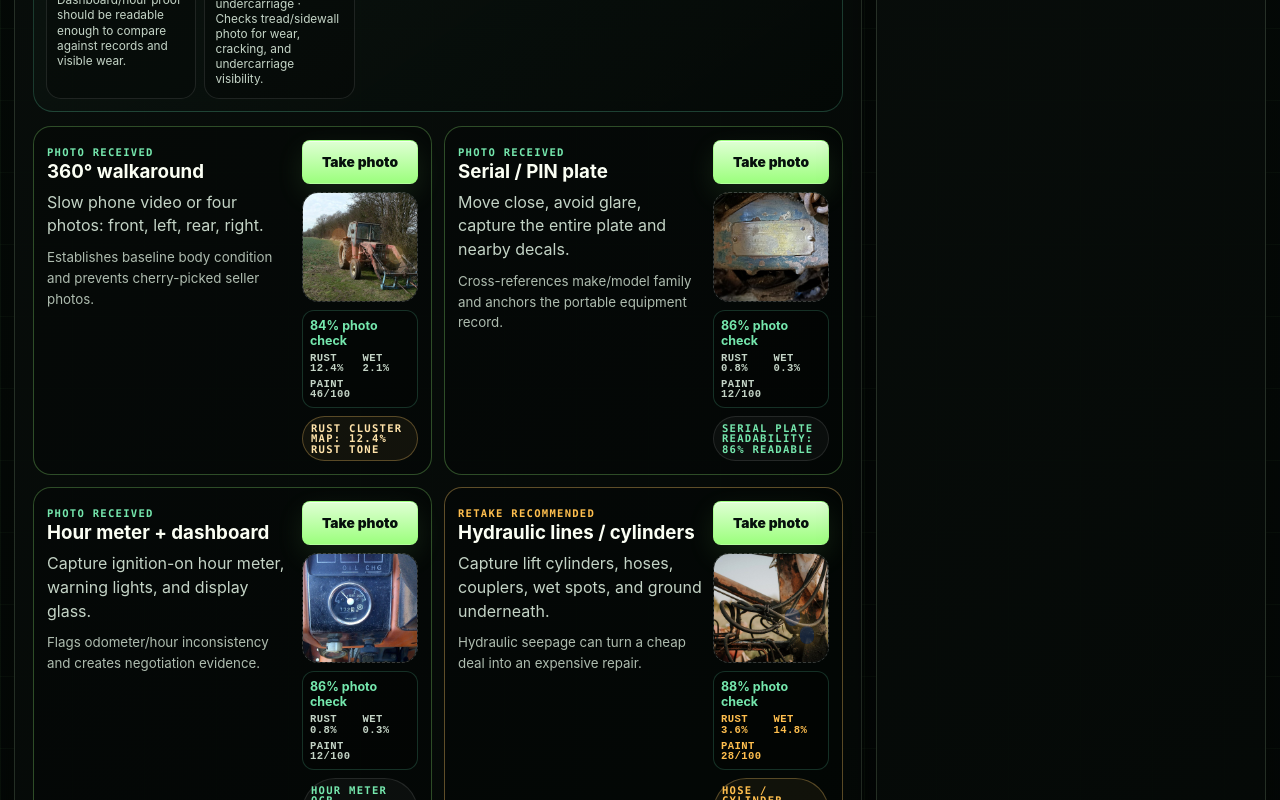
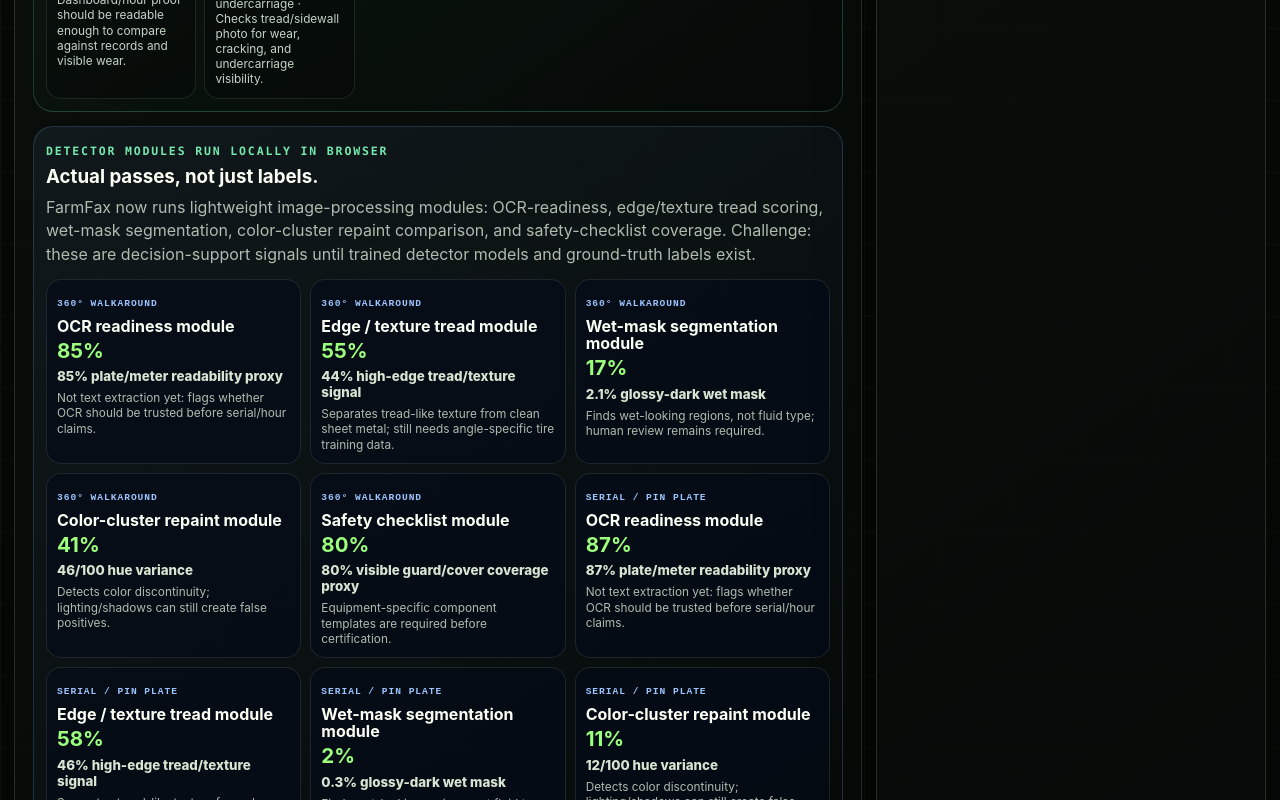
Before and after one commit to primetimeindy/farmfax, a React (Vite) app: page / in a window 1280 px wide. Shown: the part 2780-3580 px from the top of the page. Built offline with nearby package versions, Linux system fonts and the light colour scheme.

Commit message:
feat: add local detector modules

```diff
--- a/src/App.css
+++ b/src/App.css
@@ -164,6 +164,16 @@
 .slot-detector-chips span { display:block; border:1px solid rgba(255,255,255,.10); border-radius:999px; padding:6px 8px; color:#d7e4d1; background:rgba(255,255,255,.035); font:900 .62rem/1.15 ui-monospace, monospace; text-transform:uppercase; letter-spacing:.035em; }
 .slot-detector-chips span.review { color:#ffe3aa; border-color:rgba(255,202,103,.30); background:rgba(255,202,103,.06); }
 .slot-detector-chips span.missing { color:#ffd0c9; border-color:rgba(255,107,98,.30); background:rgba(255,107,98,.06); }
+.detector-module-report { margin:12px 0 16px; border:1px solid rgba(127,180,255,.22); border-radius:20px; padding:12px; background:linear-gradient(145deg, rgba(127,180,255,.07), rgba(0,0,0,.20)); }
+.detector-module-report h3 { margin:6px 0 8px; }
+.detector-module-report p { margin:0 0 12px; color:var(--muted); }
+.module-grid { display:grid; grid-template-columns:repeat(auto-fit,minmax(190px,1fr)); gap:9px; }
+.module-grid article { border:1px solid rgba(255,255,255,.10); border-radius:15px; padding:10px; background:rgba(5,12,24,.72); }
+.module-grid article span { color:#9cc4ff; font:1000 .6rem/1 ui-monospace, monospace; letter-spacing:.10em; text-transform:uppercase; }
+.module-grid article b { display:block; margin:8px 0 6px; line-height:1.08; }
+.module-grid article strong { display:block; color:var(--green); font-size:1.28rem; line-height:1; }
+.module-grid article small { display:block; margin-top:7px; color:#d7e4d1; font-weight:850; }
+.module-grid article em { display:block; margin-top:7px; color:var(--muted); font-style:normal; font-size:.74rem; line-height:1.28; }
 .post-scan-decision { margin-top:14px; display:grid; grid-template-columns:minmax(0,1fr) minmax(360px,.78fr); gap:14px; }
 .decision-card, .report-preview-card { border:1px solid rgba(156,255,125,.18); border-radius:24px; padding:20px; background:linear-gradient(145deg, rgba(13,20,16,.96), rgba(2,6,4,.96)); box-shadow:var(--shadow); }
 .decision-card { background:radial-gradient(circle at 10% 0%, rgba(255,191,78,.16), transparent 38%), linear-gradient(145deg, rgba(20,23,14,.96), rgba(4,6,3,.96)); }
--- a/src/App.tsx
+++ b/src/App.tsx
@@ -10,13 +10,27 @@
 
 type AnalysisCell = { x: number; y: number; kind: 'rust' | 'wet' | 'paint' }
 
+type DetectorModuleResult = {
+  name: string
+  score: number
+  output: string
+  challenge: string
+}
+
 type ImageAnalysis = {
   rustPct: number
   wetPct: number
   paintVariance: number
+  edgeDensity?: number
+  textureScore?: number
+  ocrReadiness?: number
+  wetMaskPct?: number
+  colorClusterScore?: number
+  safetyChecklistScore?: number
   confidence: number
   cells: AnalysisCell[]
   summary: string
+  detectorModules?: DetectorModuleResult[]
 }
 
 type VideoFrameAnalysis = {
@@ -219,6 +233,23 @@
   return status === 'missing' ? 3 : status === 'review' ? 2 : 1
 }
 
+function modulesForAnalysis(analysis: ImageAnalysis): DetectorModuleResult[] {
+  if (analysis.detectorModules?.length) return analysis.detectorModules
+  const edgeDensity = analysis.edgeDensity ?? Math.min(100, Math.round((analysis.confidence - 35) * 0.9))
+  const ocrReadiness = analysis.ocrReadiness ?? Math.min(96, Math.max(18, Math.round(analysis.confidence * 0.85 + edgeDensity * 0.3)))
+  const textureScore = analysis.textureScore ?? Math.min(100, Math.round(edgeDensity * 1.25))
+  const wetMaskPct = analysis.wetMaskPct ?? Math.round(analysis.wetPct * 10) / 10
+  const colorClusterScore = analysis.colorClusterScore ?? Math.min(100, Math.round(analysis.paintVariance * 0.9))
+  const safetyChecklistScore = analysis.safetyChecklistScore ?? Math.min(100, Math.max(20, Math.round(62 + edgeDensity * 0.45 - analysis.wetPct)))
+  return [
+    { name: 'OCR readiness module', score: ocrReadiness, output: `${ocrReadiness}% plate/meter readability proxy`, challenge: 'Not text extraction yet: flags whether OCR should be trusted before serial/hour claims.' },
+    { name: 'Edge / texture tread module', score: textureScore, output: `${edgeDensity}% high-edge tread/texture signal`, challenge: 'Separates tread-like texture from clean sheet metal; still needs angle-specific tire training data.' },
+    { name: 'Wet-mask segmentation module', score: Math.min(100, Math.round(wetMaskPct * 6 + analysis.wetPct * 2)), output: `${wetMaskPct}% glossy-dark wet mask`, challenge: 'Finds wet-looking regions, not fluid type; human review remains required.' },
+    { name: 'Color-cluster repaint module', score: colorClusterScore, output: `${analysis.paintVariance}/100 hue variance`, challenge: 'Detects color discontinuity; lighting/shadows can still create false positives.' },
+    { name: 'Safety checklist module', score: safetyChecklistScore, output: `${safetyChecklistScore}% visible guard/cover coverage proxy`, challenge: 'Equipment-specific component templates are required before certification.' },
+  ]
+}
+
 function clampScore(value: number) {
   return Math.max(0, Math.min(100, Math.round(value)))
 }
@@ -319,6 +350,24 @@
   return { h, s, v: max }
 }
 
+function emptyAnalysis(summary: string): ImageAnalysis {
+  return {
+    rustPct: 0,
+    wetPct: 0,
+    paintVariance: 0,
+    edgeDensity: 0,
+    textureScore: 0,
+    ocrReadiness: 0,
+    wetMaskPct: 0,
+    colorClusterScore: 0,
+    safetyChecklistScore: 0,
+    confidence: 0,
+    cells: [],
+    summary,
+    detectorModules: [],
+  }
+}
+
 function analyzeImageHeuristics(imageSrc: string): Promise<ImageAnalysis> {
   return new Promise((resolve) => {
     const image = new Image()
@@ -330,7 +379,7 @@
       canvas.height = height
       const ctx = canvas.getContext('2d', { willReadFrequently: true })
       if (!ctx) {
-        resolve({ rustPct: 0, wetPct: 0, paintVariance: 0, confidence: 0, cells: [], summary: 'analysis unavailable' })
+        resolve(emptyAnalysis('analysis unavailable'))
         return
       }
       ctx.drawImage(image, 0, 0, width, height)
@@ -338,6 +387,9 @@
       let rust = 0
       let wet = 0
       let saturated = 0
+      let edgeHits = 0
+      let textureEnergy = 0
+      let darkGlossyCluster = 0
       const hueByCell = new Map<string, number[]>()
       const flagged = new Map<string, AnalysisCell>()
       const cols = 8
@@ -345,7 +397,18 @@
       for (let y = 0; y < height; y += 2) {
         for (let x = 0; x < width; x += 2) {
           const idx = (y * width + x) * 4
-          const { h, s, v } = rgbToHsv(data[idx], data[idx + 1], data[idx + 2])
+          const r = data[idx]
+          const g = data[idx + 1]
+          const b = data[idx + 2]
+          const { h, s, v } = rgbToHsv(r, g, b)
+          const rightIdx = (y * width + Math.min(width - 1, x + 2)) * 4
+          const downIdx = (Math.min(height - 1, y + 2) * width + x) * 4
+          const lum = r * 0.299 + g * 0.587 + b * 0.114
+          const lumRight = data[rightIdx] * 0.299 + data[rightIdx + 1] * 0.587 + data[rightIdx + 2] * 0.114
+          const lumDown = data[downIdx] * 0.299 + data[downIdx + 1] * 0.587 + data[downIdx + 2] * 0.114
+          const gradient = Math.abs(lum - lumRight) + Math.abs(lum - lumDown)
+          textureEnergy += gradient
+          if (gradient > 52) edgeHits += 1
           const cellX = Math.min(cols - 1, Math.floor((x / width) * cols))
           const cellY = Math.min(rows - 1, Math.floor((y / height) * rows))
           const cellKey = `${cellX}-${cellY}`
@@ -357,6 +420,7 @@
           }
           if (isWet) {
             wet += 1
+            if (gradient > 38) darkGlossyCluster += 1
             flagged.set(`${cellKey}-wet`, { x: cellX, y: cellY, kind: 'wet' })
           }
           if (s > 0.25 && v > 0.22) {
@@ -385,15 +449,29 @@
       }
       const rustPct = Math.round((rust / sampleCount) * 1000) / 10
       const wetPct = Math.round((wet / sampleCount) * 1000) / 10
-      const confidence = Math.min(92, Math.max(35, Math.round(44 + rustPct * 1.5 + wetPct * 1.2 + paintVariance * 0.35)))
+      const edgeDensity = Math.round((edgeHits / sampleCount) * 1000) / 10
+      const textureScore = Math.min(100, Math.round((textureEnergy / sampleCount / 80) * 100))
+      const ocrReadiness = Math.min(96, Math.max(18, Math.round(38 + edgeDensity * 1.3 + (100 - paintVariance) * 0.22)))
+      const wetMaskPct = Math.round((darkGlossyCluster / sampleCount) * 1000) / 10
+      const colorClusterScore = Math.min(100, Math.round(paintVariance * 0.72 + cellMeans.length * 1.8))
+      const safetyChecklistScore = Math.min(100, Math.max(20, Math.round(52 + edgeDensity * 1.1 - wetPct * 0.7)))
+      const confidence = Math.min(94, Math.max(38, Math.round(42 + rustPct * 1.2 + wetPct + paintVariance * 0.25 + edgeDensity * 0.4)))
+      const detectorModules: DetectorModuleResult[] = [
+        { name: 'OCR readiness module', score: ocrReadiness, output: `${ocrReadiness}% plate/meter readability proxy`, challenge: 'Not text extraction yet: flags whether OCR should be trusted before serial/hour claims.' },
+        { name: 'Edge / texture tread module', score: textureScore, output: `${edgeDensity}% high-edge tread/texture signal`, challenge: 'Separates tread-like texture from clean sheet metal; still needs angle-specific tire training data.' },
+        { name: 'Wet-mask segmentation module', score: Math.min(100, Math.round(wetMaskPct * 6 + wetPct * 2)), output: `${wetMaskPct}% glossy-dark wet mask`, challenge: 'Finds wet-looking regions, not fluid type; human review remains required.' },
+        { name: 'Color-cluster repaint module', score: colorClusterScore, output: `${paintVariance}/100 hue variance`, challenge: 'Detects color discontinuity; lighting/shadows can still create false positives.' },
+        { name: 'Safety checklist module', score: safetyChecklistScore, output: `${safetyChecklistScore}% visible guard/cover coverage proxy`, challenge: 'Equipment-specific component templates are required before certification.' },
+      ]
       const summary = [
         rustPct > 2 ? `${rustPct}% rust-tone pixels` : 'low rust-tone signal',
         wetPct > 5 ? `${wetPct}% dark/wet signal` : 'low leak-tone signal',
         paintVariance > 30 ? `paint variance ${paintVariance}/100` : 'paint variance low',
+        `edge density ${edgeDensity}%`,
       ].join(' · ')
-      resolve({ rustPct, wetPct, paintVariance, confidence, cells: Array.from(flagged.values()).slice(0, 28), summary })
+      resolve({ rustPct, wetPct, paintVariance, edgeDensity, textureScore, ocrReadiness, wetMaskPct, colorClusterScore, safetyChecklistScore, confidence, cells: Array.from(flagged.values()).slice(0, 28), summary, detectorModules })
     }
-    image.onerror = () => resolve({ rustPct: 0, wetPct: 0, paintVariance: 0, confidence: 0, cells: [], summary: 'image could not be analyzed' })
+    image.onerror = () => resolve(emptyAnalysis('image could not be analyzed'))
     image.src = imageSrc
   })
 }
@@ -574,6 +652,13 @@
     .flatMap((slot) => detectorSignalsForSlot(slot).map((signal) => ({ ...signal, slot })))
     .sort((a, b) => detectorPriority(b.status) - detectorPriority(a.status))
     .slice(0, 7), [slots])
+  const detectorModuleRollup = useMemo(() => slots
+    .flatMap((slot) => {
+      const analysis = slot.analysis as ImageAnalysis | undefined
+      if (!analysis) return []
+      return modulesForAnalysis(analysis).map((module: DetectorModuleResult) => ({ ...module, slotTitle: slot.title }))
+    })
+    .slice(0, 10), [slots])
   const riskSummary = useMemo(() => buildRiskSummary(slots, findings, analyzedSlots.length, reportSeed), [slots, findings, analyzedSlots.length, reportSeed])
   const dealPosture = missing.some((slot) => slot.id === 'serial' || slot.id === 'hours')
     ? 'Do not send money yet'
@@ -1094,6 +1179,30 @@
                   <b>{signal.label}</b>
                   <strong>{signal.value}</strong>
                   <small>{signal.slot.title} · {signal.reason}</small>
+                </article>
+              ))}
+            </div>
+          </div>
+          <div className="detector-module-report" data-qa="detector-module-report">
+            <div>
+              <span className="section-label">Detector modules run locally in browser</span>
+              <h3>Actual passes, not just labels.</h3>
+              <p>FarmFax now runs lightweight image-processing modules: OCR-readiness, edge/texture tread scoring, wet-mask segmentation, color-cluster repaint comparison, and safety-checklist coverage. Challenge: these are decision-support signals until trained detector models and ground-truth labels exist.</p>
+            </div>
+            <div className="module-grid">
+              {(detectorModuleRollup.length ? detectorModuleRollup : [
+                { name: 'OCR readiness module', score: 0, output: 'waiting for serial/hour media', challenge: 'Run when plate or meter evidence is supplied.', slotTitle: 'Serial / hour meter' },
+                { name: 'Edge / texture tread module', score: 0, output: 'waiting for tire media', challenge: 'Run when tire/track evidence is supplied.', slotTitle: 'Tires / tracks' },
+                { name: 'Wet-mask segmentation module', score: 0, output: 'waiting for hydraulic media', challenge: 'Run when hose/cylinder evidence is supplied.', slotTitle: 'Hydraulics' },
+                { name: 'Color-cluster repaint module', score: 0, output: 'waiting for paint/body media', challenge: 'Run when body panel evidence is supplied.', slotTitle: 'Paint / body' },
+                { name: 'Safety checklist module', score: 0, output: 'waiting for engine bay media', challenge: 'Run when engine/guard evidence is supplied.', slotTitle: 'Engine bay' },
+              ]).map((module) => (
+                <article key={`${module.slotTitle}-${module.name}`}>
+                  <span>{module.slotTitle}</span>
+                  <b>{module.name}</b>
+                  <strong>{module.score}%</strong>
+                  <small>{module.output}</small>
+                  <em>{module.challenge}</em>
                 </article>
               ))}
             </div>
```
Also changed, not shown: scripts/verify-demo.mjs (+7 -0 lines).
